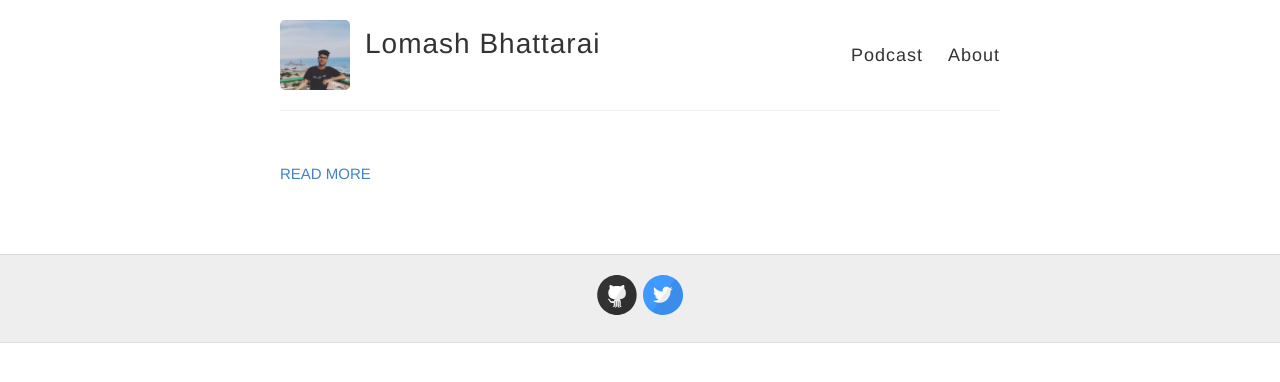
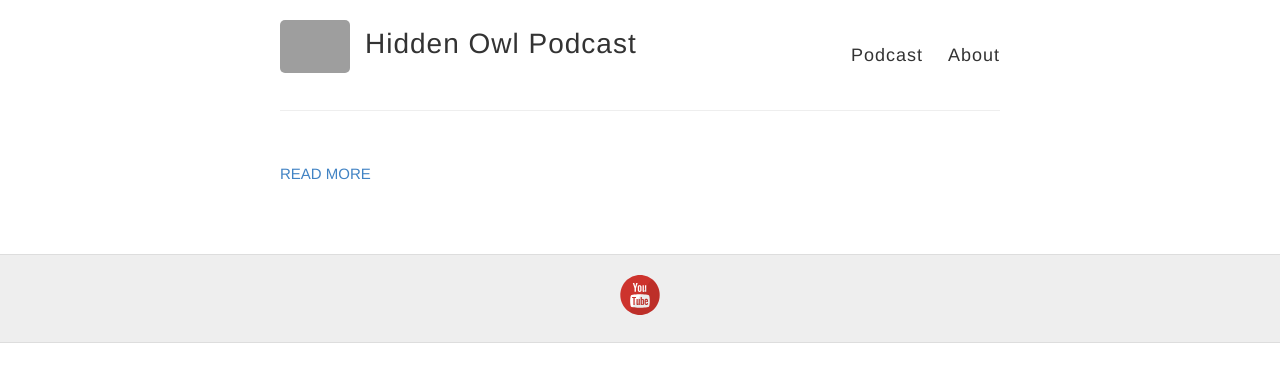
Before and after one commit to lomashbhattarai/hiddenowlpodcast, a Jekyll site: the page built from index.html, in a window 1280 px wide. Shown: the top 382 px of the page. Built offline with Jekyll 4.4.1, drawn with Linux system fonts in a browser that asks for light colours; some of the changed lines change nothing that is shown.

Commit message:
Update _config.yml

```diff
--- a/_config.yml
+++ b/_config.yml
@@ -3,13 +3,13 @@
 #
 
 # Name of your site (displayed in the header)
-name: Lomash Bhattarai
+name: Hidden Owl Podcast
 
 # Short bio or description (displayed in the header)
 description:
 
 # URL of your avatar or profile pic (you could use your GitHub profile pic)
-avatar: https://lomashbhattarai.github.io/images/pp.jpg
+avatar: https://lomashbhattarai.github.io/images/owl.jpg
 #
 # Flags below are optional
 #
@@ -20,14 +20,14 @@ footer-links:
   email:
   facebook:
   flickr:
-  github: lomashbhattarai
+  github: #lomashbhattarai
   instagram:
   linkedin:
   pinterest:
   rss: # just type anything here for a working RSS icon
-  twitter: LomashBhattarai
+  twitter: #LomashBhattarai
   stackoverflow: # your stackoverflow profile, e.g. "users/50476/bart-kiers"
-  youtube: # channel/<your_long_string> or user/<user-name>
+  youtube: https://www.youtube.com/channel/UC3wzkZ945BT3lMJihsuNBFA/featured?view_as=subscriber
   googleplus: # anything in your profile username that comes after plus.google.com/
 
 
@@ -46,7 +46,7 @@ url:
 # (http://yourusername.github.io/repository-name)
 # and NOT your User repository (http://yourusername.github.io)
 # then add in the baseurl here, like this: "/repository-name"
-baseurl: ""
+baseurl: "/hiddenowlpodcast "
 
 #
 # !! You don't need to change any of the configuration flags below !!
```
